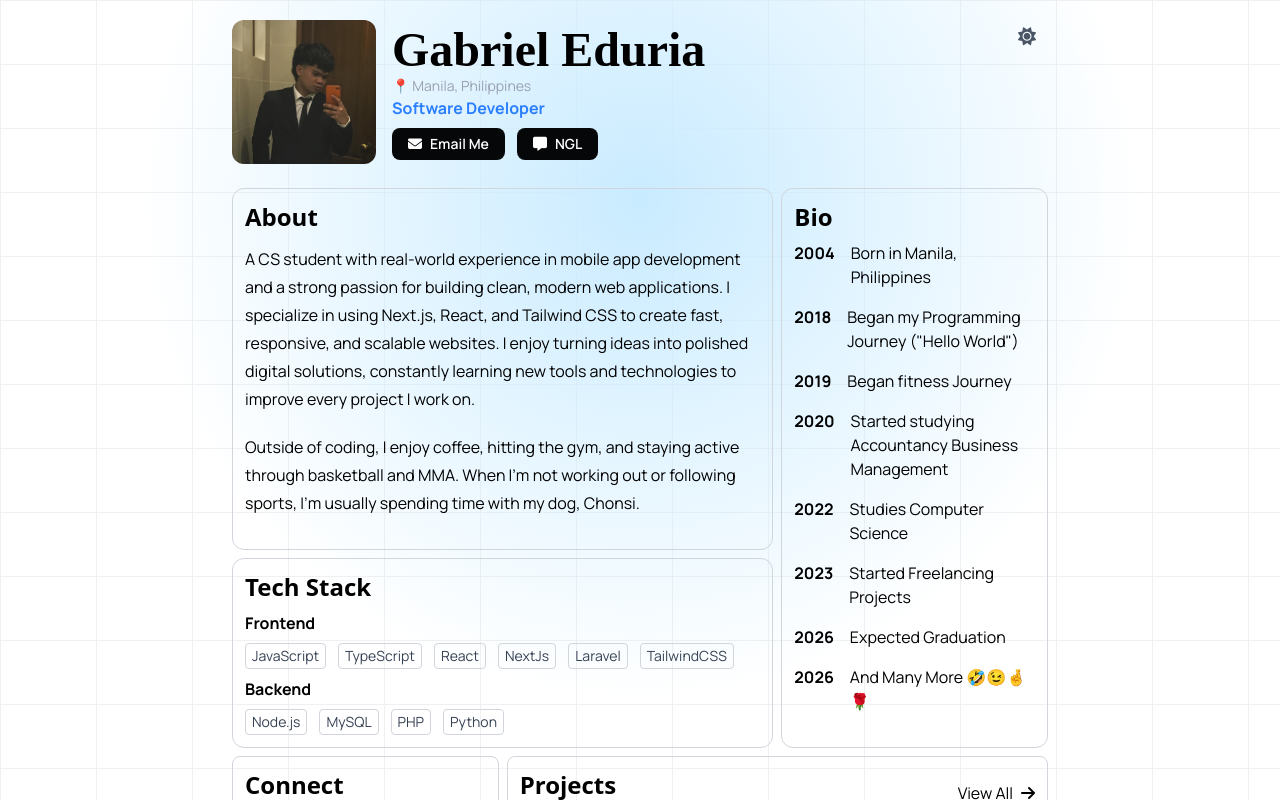
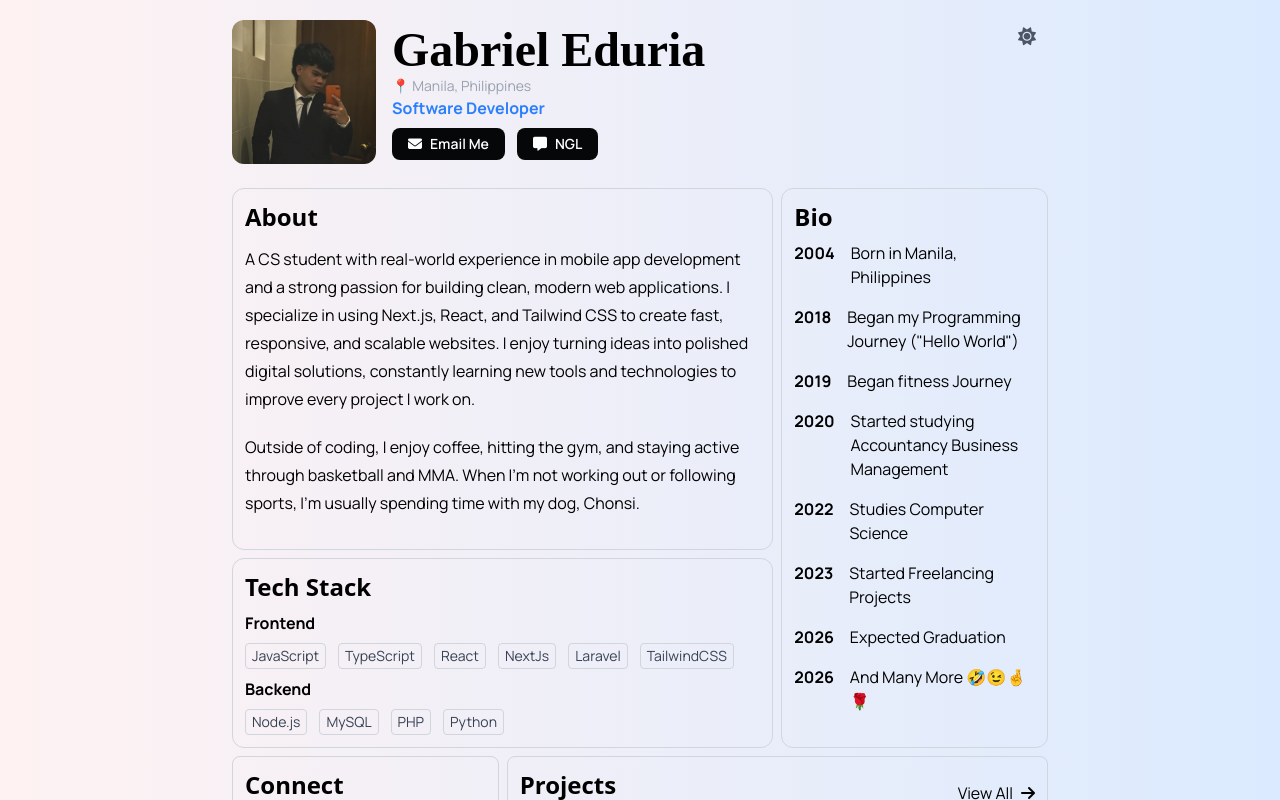
Before and after one commit to GabrielEduria/portfolio, a React (Vite) app: page / in a window 1280 px wide. Shown: the top 800 px of the page. Built offline with nearby package versions, Linux system fonts and the light colour scheme.

Commit message:
background is way better

```diff
--- a/src/sections/Home.jsx
+++ b/src/sections/Home.jsx
@@ -14,7 +14,10 @@ const Home = () => {
       {isDarkMode ? (
         <div className="relative h-full w-full bg-slate-950 -z-10"><div className="absolute bottom-0 left-[-20%] right-0 top-[-10%] h-[500px] w-[500px] rounded-full bg-[radial-gradient(circle_farthest-side,rgba(255,0,182,.15),rgba(255,255,255,0))]"></div><div className="absolute bottom-0 right-[-20%] top-[-10%] h-[500px] w-[500px] rounded-full bg-[radial-gradient(circle_farthest-side,rgba(255,0,182,.15),rgba(255,255,255,0))]"></div></div>
       ) : (
-        <div className="absolute inset-0 -z-10 h-full w-full bg-white bg-[linear-gradient(to_right,#f0f0f0_1px,transparent_1px),linear-gradient(to_bottom,#f0f0f0_1px,transparent_1px)] bg-[size:6rem_4rem]"><div className="absolute bottom-0 left-0 right-0 top-0 bg-[radial-gradient(circle_500px_at_50%_200px,#C9EBFF,transparent)]"></div></div>
+
+<div className="absolute inset-0">
+  <div className="absolute top-0 right-0 z-[-2] h-full w-full bg-gradient-to-l from-blue-100 to-red-50" />
+</div>
 
       )}
 
```
